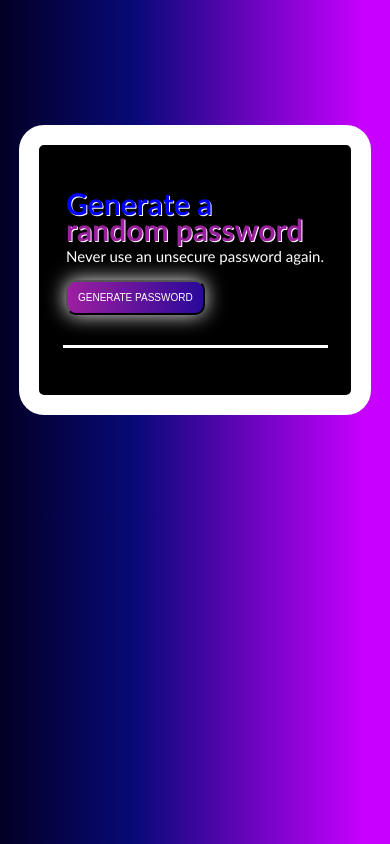
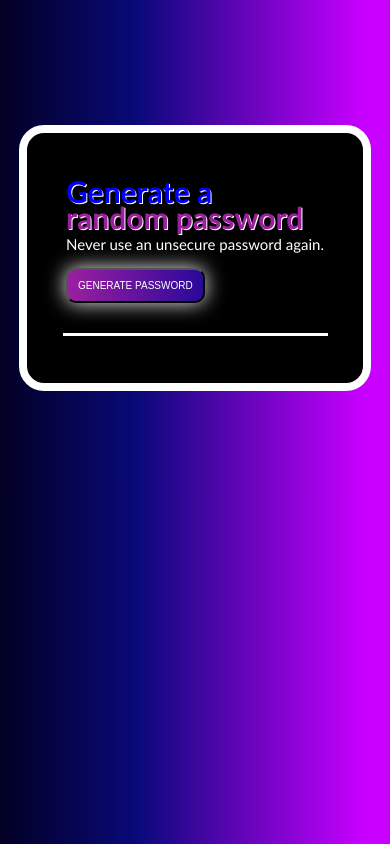
Before and after one commit to LeanTrey/Password-Generator, a plain HTML site: page index.html in a window 390 px wide. Drawn offline with Linux system fonts and the light colour scheme.

Commit message:
border mobile fix

```diff
--- a/index.css
+++ b/index.css
@@ -72,7 +72,7 @@ body {
         font-size: 20px
     }
     #divider {
-        width: 265px
+        width: 265px;
     }
     .gen-pass:hover {
         transform: scale(1);
@@ -87,4 +87,7 @@ body {
     .pass-el {
         margin-top: -30px;
     }
+    .container {
+        border: 8px solid white;
+    }
 }
```
